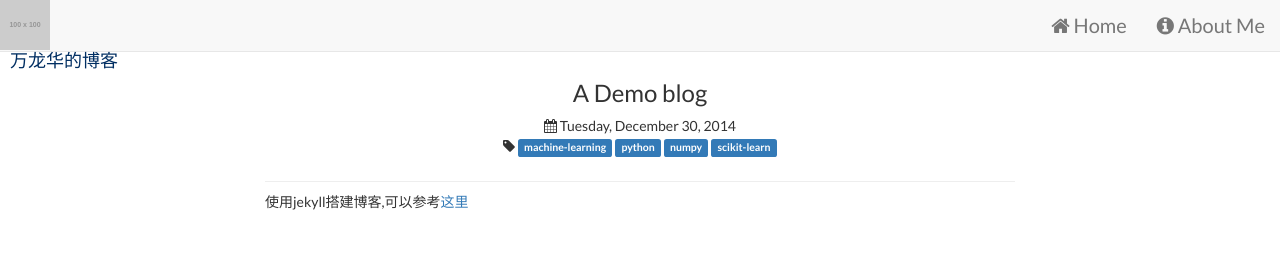
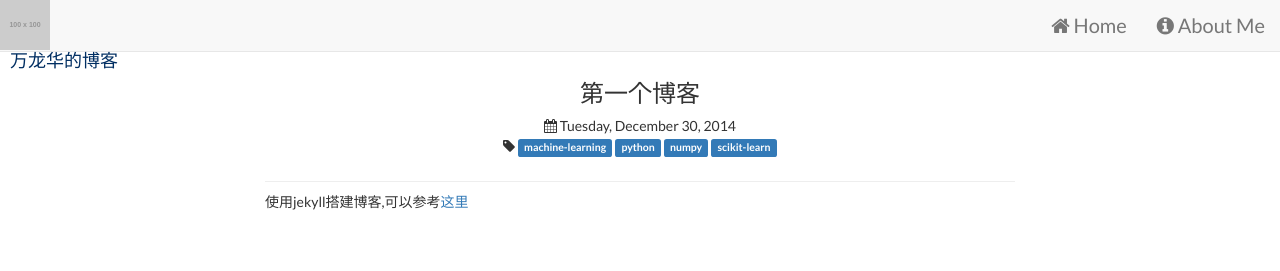
Before and after one commit to LonghuaWan/LonghuaWan.github.io, a Jekyll site: the page built from _posts/2014-12-30-a-demo-blog.md, in a window 1280 px wide. Shown: the top 271 px of the page. Built offline with Jekyll 4.4.1, drawn with Linux system fonts in a browser that asks for light colours; nearby versions of some CDN libraries.

```diff
--- a/_posts/2014-12-30-a-demo-blog.md
+++ b/_posts/2014-12-30-a-demo-blog.md
@@ -3,7 +3,7 @@
 tags: machine-learning python numpy scikit-learn
 date: 2014-12-30 13:06
 thumbnail: http://jekyllcn.com/img/logo-2x.png
-title: A Demo blog
+title: 第一个博客
 published: true
 ---
 
```
Also changed, not shown: _posts/2015-10-08-java_tempdir.md (+2 -0 lines).
